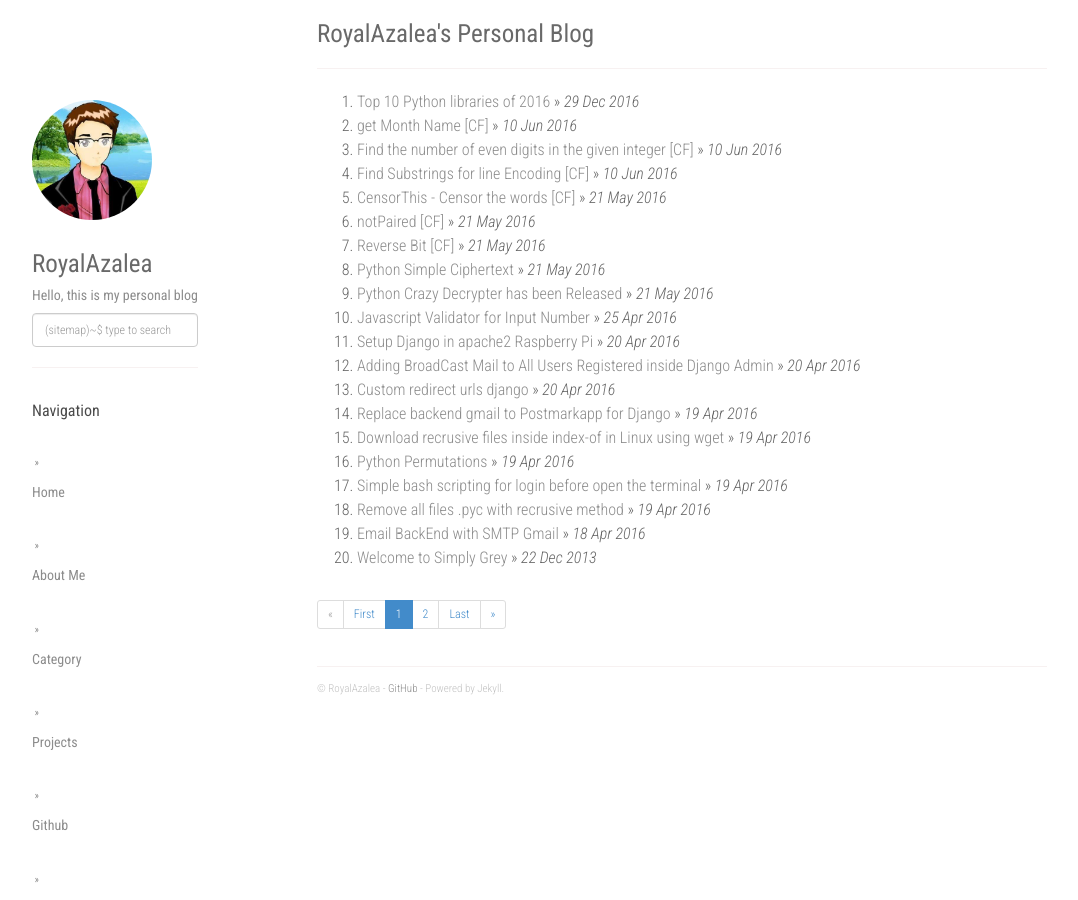
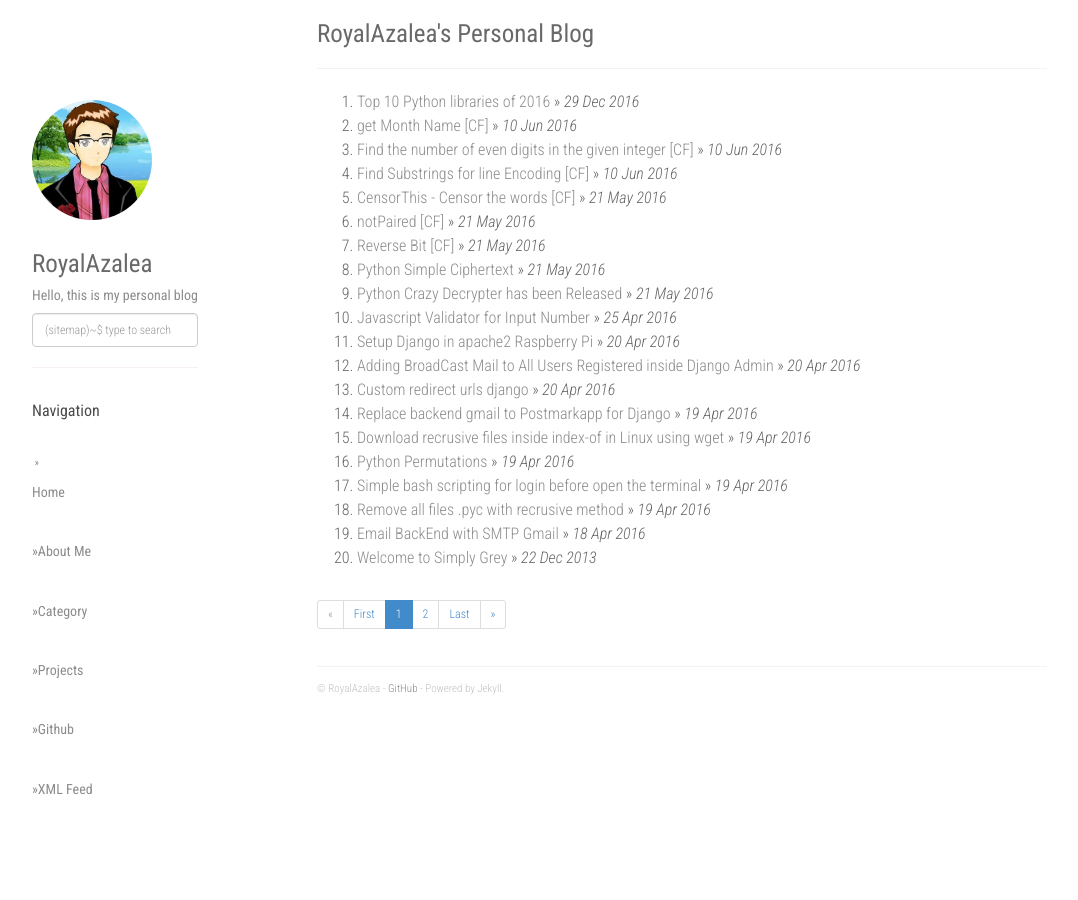
Before and after one commit to RoyalAzalea/RoyalAzalea.github.io, a Jekyll site: the page built from index.html, in a window 1280 px wide. Shown: the whole page, without its empty margins (53-1131 px from the left). Built offline with Jekyll 4.4.1, drawn with Linux system fonts in a browser that asks for light colours; nearby versions of some CDN libraries; the list of posts is cut into pages by our own code.

Commit message:
update_test

```diff
--- a/_layouts/default.html
+++ b/_layouts/default.html
@@ -123,7 +123,7 @@
                 <h2><strong>Navigation</strong></h2><br /><!-- config.yml 의 url 설정으로 Navigation 관리 가능 -->
                     &nbsp;&raquo; <a href="/"><h5>Home</h5></a> <br />
                 {% for i in site.urls %}
-                    &nbsp;&raquo; <a class="about" href="{{ i.url }}"><h5>{{ i.text }}</h5></a><br />
+                    <a class="about" href="{{ i.url }}"><h5>&raquo;{{ i.text }}</h5></a><br />
                 {% endfor %}
               </div><!-- end /.fixed-condition -->
             </div>
```
